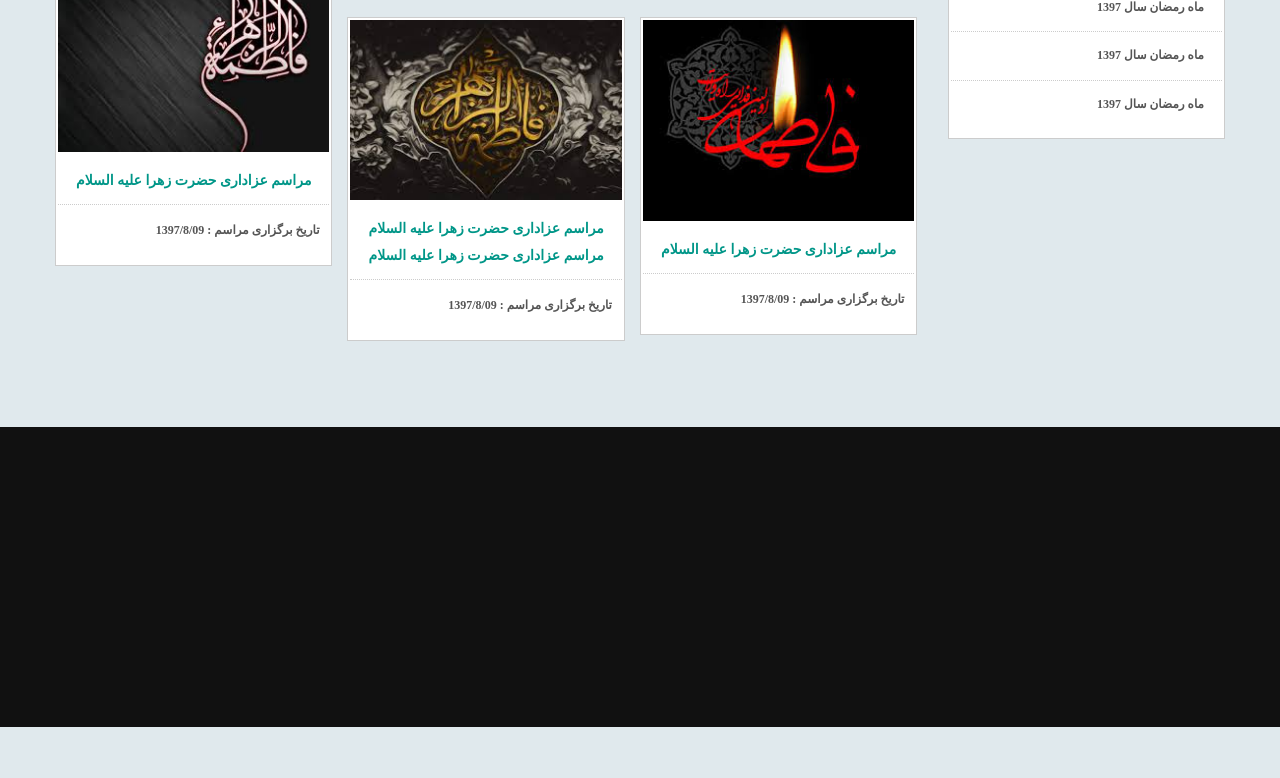
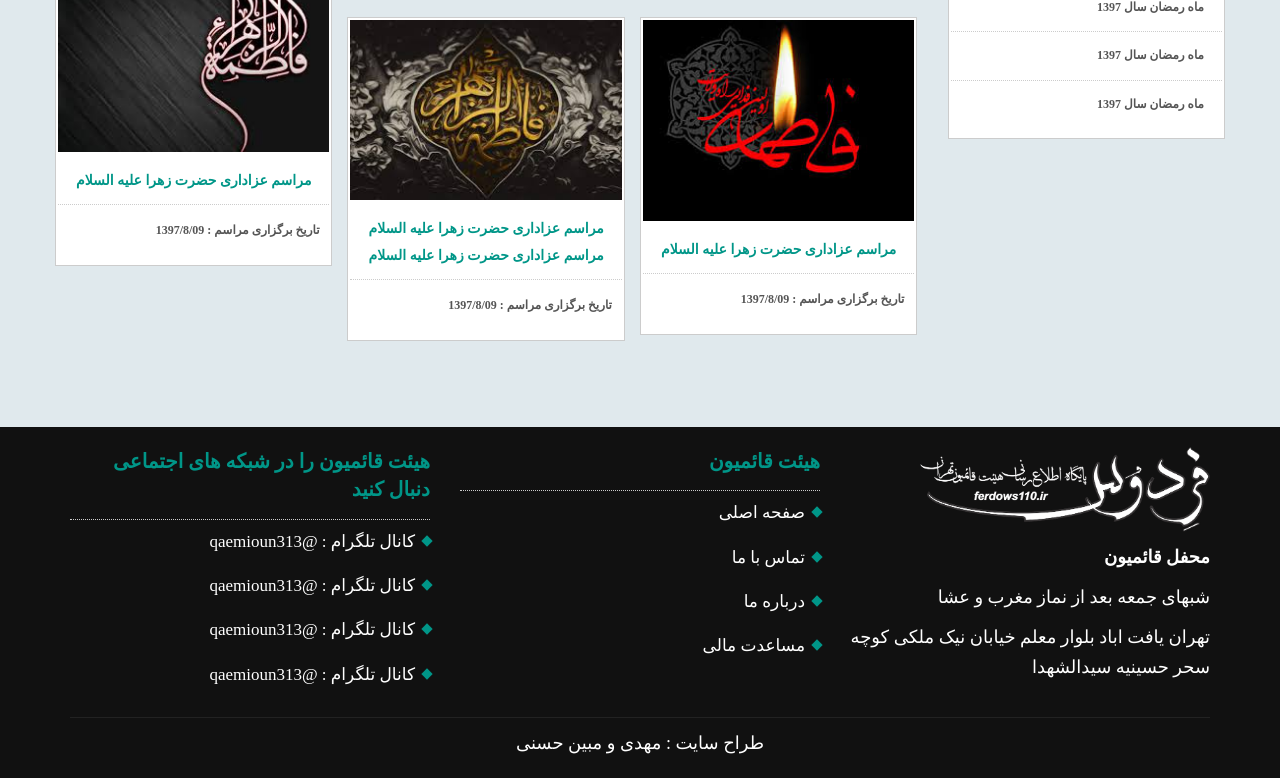
Before and after one commit to mahdihassani9374/qaemioun313, a plain HTML site: page docs/index.html in a window 1280 px wide. Shown: the part 1285-2063 px from the top of the page. Before the commit the page ends 2012 px from the top, so only its background shows below. Drawn offline with Linux system fonts and the light colour scheme; a web font is replaced by a local one.

Commit message:
modify design footer

```diff
--- a/docs/index.html
+++ b/docs/index.html
@@ -47,7 +47,7 @@
         <div class="container">
             <div class="row">
                 <div class="headder__top">
-                    <img src="./img/logo.png" class="img-responsive header__top__img" alt="هیئت قائمیون" />
+                    <img src="./img/logo.png" class="img-responsive header__top__img wow zoomIn" alt="هیئت قائمیون" />
                     <div class="text-center">
                         <p class="color-white fa-MehdiHeydari wow bounceInUp">هیئت قائمیون را در شبکه های مجازی دنبال
                             کنید </p>
@@ -157,7 +157,7 @@
                         <div class="box__iocn">
                             <span class="pe-7s-menu"></span>
                         </div>
-                        <div class="box__title"> دسته بندی مراسمات  هئیت قائمیون</div>
+                        <div class="box__title"> دسته بندی مراسمات هئیت قائمیون</div>
                         <ul class="box-list">
                             <li class="box-list__item"><a class="box-list__item__link" href="#">ماه رمضان سال 1397</a></li>
                             <li class="box-list__item"><a class="box-list__item__link" href="#">ماه رمضان سال 1397</a></li>
@@ -309,7 +309,44 @@
 
     <!-- footer  -->
     <div class="seperator margin-top-50"></div>
-    <footer class="footer"></footer>
+    <footer class="footer">
+        <div class="container">
+            <div class="row">
+                <div class="col-md-4 col-sm-6 col-xs-12">
+                    <img class="footer__logo wow zoomIn" src="./img/logo.png" alt="هیئت قائمیون" />
+                    <h1 class="footer__desc wow zoomIn weight-600">محفل قائمیون</h1>
+                    <div class="footer__desc wow zoomIn">شبهای جمعه بعد از نماز مغرب و عشا </div>
+                    <div class="footer__desc wow zoomIn">تهران یافت اباد بلوار معلم خیابان نیک ملکی کوچه سحر حسینیه
+                        سیدالشهدا
+                    </div>
+                </div>
+                <div class="col-md-4 col-sm-6 col-xs-12">
+                    <div class="footer__title wow bounceInDown">هیئت قائمیون</div>
+                    <div>
+                        <a href="#" class="footer__link wow zoomIn">صفحه اصلی</a>
+                        <a href="#" class="footer__link wow zoomIn">تماس با ما</a>
+                        <a href="#" class="footer__link wow zoomIn">درباره ما</a>
+                        <a href="#" class="footer__link wow zoomIn">مساعدت مالی</a>
+                    </div>
+                </div>
+                <div class="col-md-4 col-sm-6 col-xs-12">
+                    <div class="footer__title wow bounceInDown">هیئت قائمیون را در شبکه های اجتماعی دنبال کنید </div>
+                    <div>
+                        <a href="#" class="footer__link wow zoomIn">کانال تلگرام : @qaemioun313</a>
+                        <a href="#" class="footer__link wow zoomIn">کانال تلگرام : @qaemioun313</a>
+                        <a href="#" class="footer__link wow zoomIn">کانال تلگرام : @qaemioun313</a>
+                        <a href="#" class="footer__link wow zoomIn">کانال تلگرام : @qaemioun313</a>
+                    </div>
+                </div>
+            </div>
+
+            <div class="margin-top-20 border-top text-center">
+                <a href="#" class="footer__desc">
+                    طراح سایت : مهدی و مبین حسنی
+                </a>
+            </div>
+        </div>
+    </footer>
 </body>
 
 </html>
--- a/src/sass/components/_footer.scss
+++ b/src/sass/components/_footer.scss
@@ -1,5 +1,60 @@
 .footer {
-    height: 300px;
+    padding: 20px 0;
     background-color: #111;
     border-top: 0px ;
+
+    .footer__logo {
+        max-height: 85px;
+    }
+
+    .footer__desc {
+        font-family: "MyriadArabic" !important;
+        line-height: 30px;
+        font-size: 18px;
+        color: #fff;
+        margin: 10px 0 0;
+    }
+    .footer__title {
+        font-family: "MyriadArabic" !important;
+        padding-bottom: 15px;
+        border-bottom: 1px dotted #ccc;
+        font-size: 15px;
+        text-align: right;
+        color:#009688;
+        font-size: 20px;
+        font-weight: 600;
+    }
+
+    .footer__link {
+        display: block;
+        padding: 10px 0;
+        color: #fff;
+        text-decoration: none;
+        font-family: "MyriadArabic" !important;
+        font-size: 17px;
+        position: relative;
+        padding-right: 15px;
+        transition: all 0.3;
+
+        &:before {
+            content: '';
+            position: absolute;
+            width: 8px;
+            height: 8px;
+            background-color:#009688;
+            transform: rotate(45deg);
+            right: -1px;
+            top: 17px;
+        }
+
+        &:hover {
+            color:#009688;
+        }
+
+        .footer__bottom {
+            border-top: 1px solid #ccc;
+            margin-top: 20px;
+            padding: 20px;
+        }
+    }
 }
--- a/src/sass/components/_general.scss
+++ b/src/sass/components/_general.scss
@@ -29,3 +29,8 @@ body {
         width: 100% !important;
     }
 }
+
+.border-top {
+    border-top: 1px solid #222;
+    padding-top: 10px;
+}
```
Also changed, not shown: docs/css/styles.css, 1 other file.
